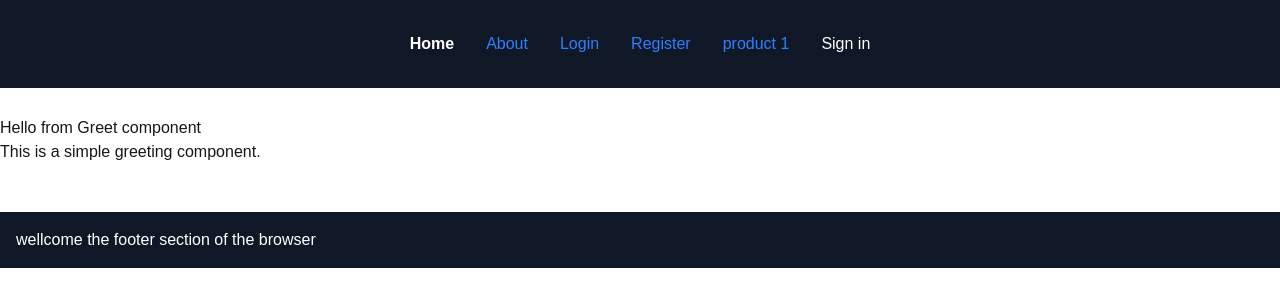
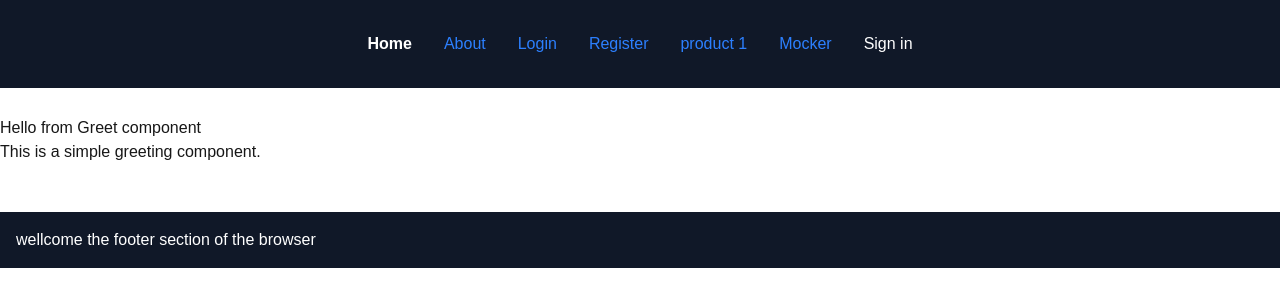
Before and after one commit to MogesBekele/nextjs, a Next.js app: page / in a window 1280 px wide. Shown: the top 306 px of the page. Built offline with nearby package versions, Linux system fonts and the light colour scheme; no server answers.

Commit message:
add mock users in navigation page

```diff
--- a/src/app/components/navigation.tsx
+++ b/src/app/components/navigation.tsx
@@ -46,6 +46,14 @@ export default function Navigation() {
       >
         product 1
       </Link>
+      <Link
+        className={
+          pathname.startsWith("/mock-users")
+            ? "font-bold mr-4"
+            : "text-blue-500 mr-4"
+        }
+        href="/mock-users"
+        >Mocker</Link>
 
       <SignedOut>
         <SignInButton mode="modal" />
```
